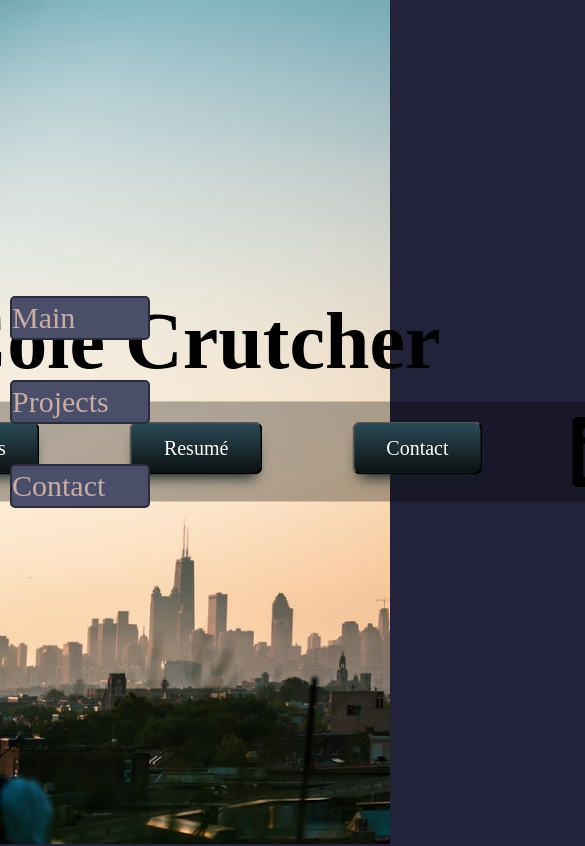
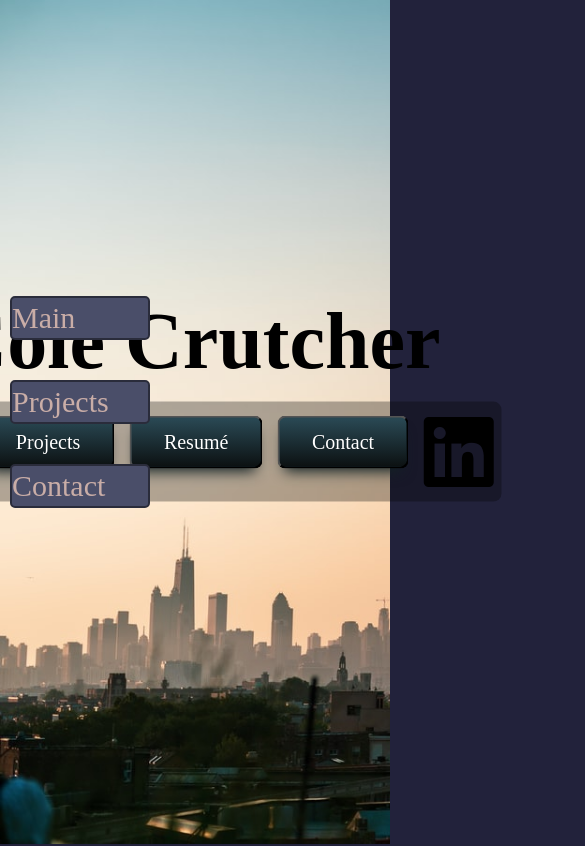
Before and after one commit to ccrutcher/portfolio, a React (Create React App) app: page / in a window 390 px wide. Shown: the top 846 px of the page, 585 px wide, since content can reach past the window. Built offline with nearby package versions, Linux system fonts and the light colour scheme.

Commit message:
Mobile changes

```diff
--- a/src/sections/Main.css
+++ b/src/sections/Main.css
@@ -44,17 +44,18 @@
   border-radius: 8px;
   padding-top: 10px;
   padding-bottom: 10px;
+  max-width: 100%;
 }
 
 .link {
-  margin-left: 45px;
-  margin-right: 45px;
-  margin-top: 10px;
+  margin-left: 2vw;
+  margin-right: 2vw;
+  margin-top: 1vw;
 }
 
 .outside-link {
-  margin-left: 45px;
-  margin-right: 45px;
+  margin-left: 2vw;
+  margin-right: 2vw;
 }
 
 .main-button {
```
